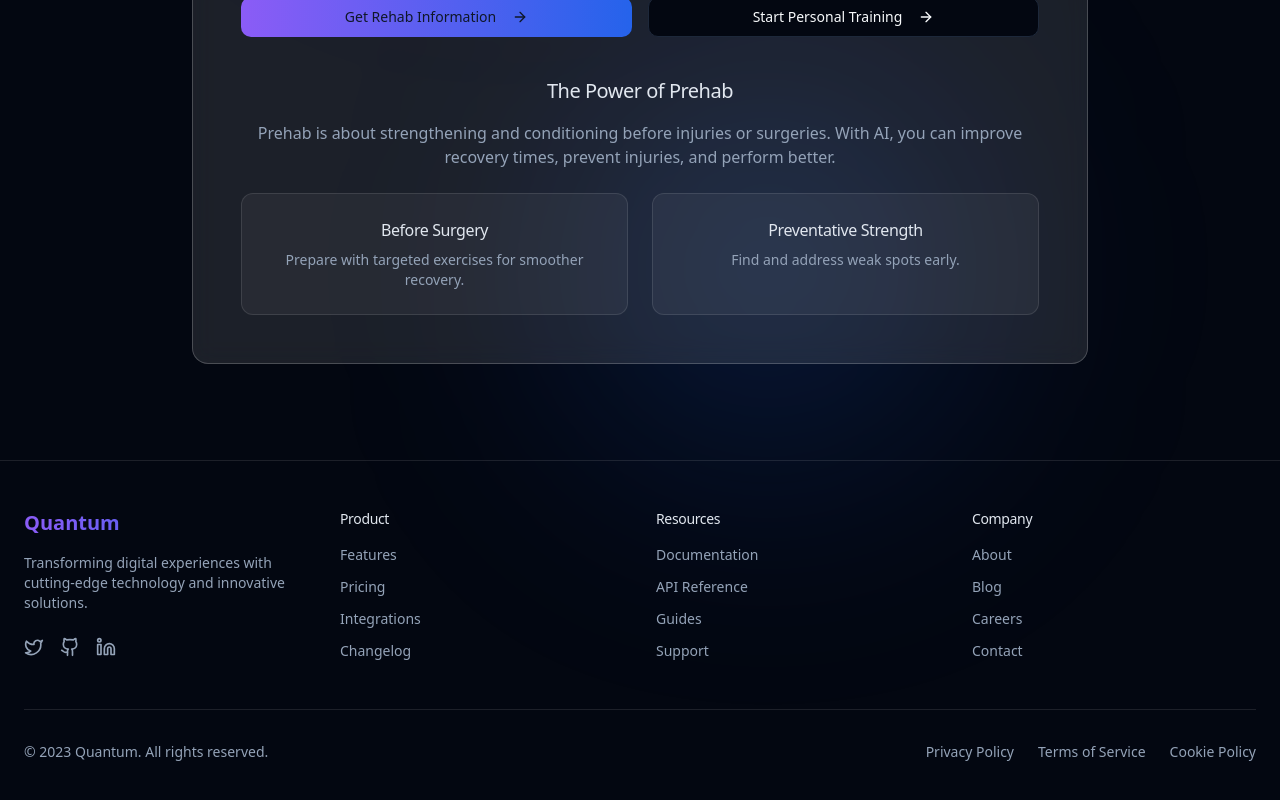
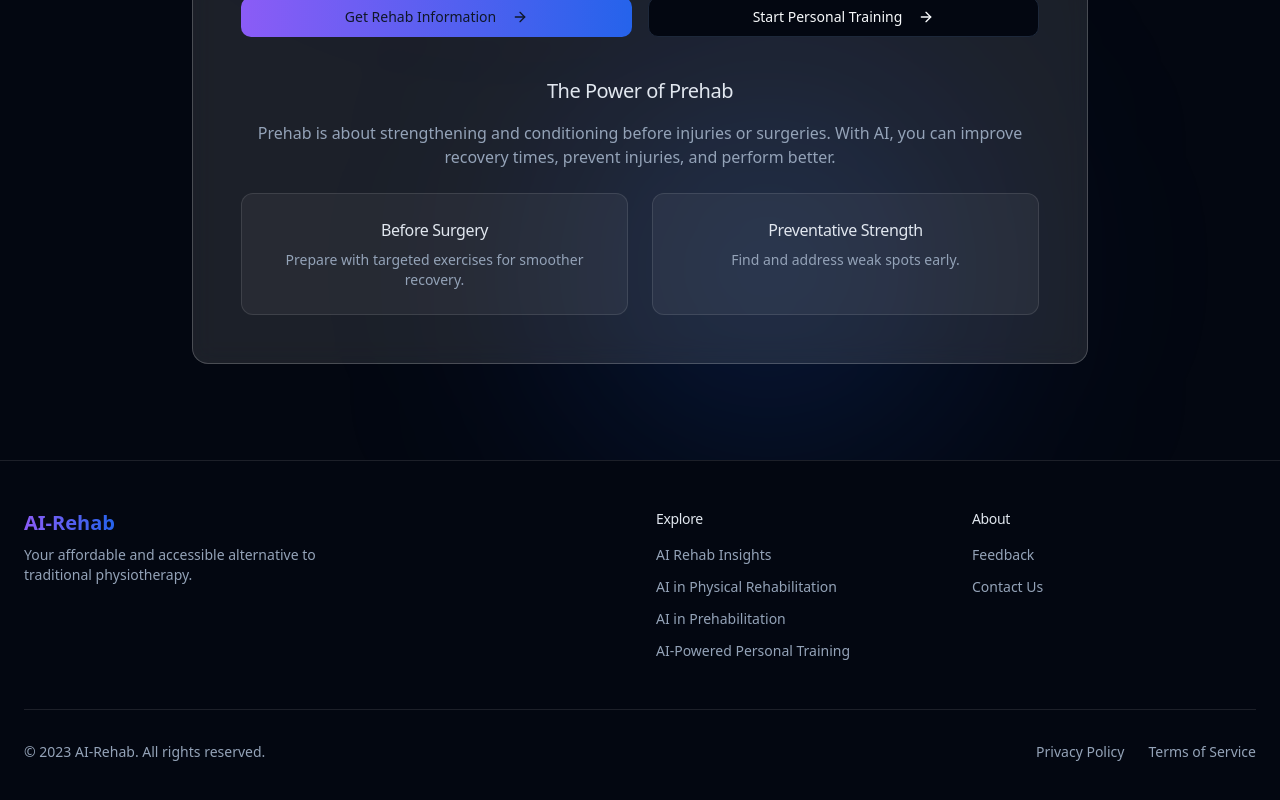
Before and after one commit to garethtyler2/front-end-fantasia, a React (Vite) app: page / in a window 1280 px wide. Shown: the part 3606-4406 px from the top of the page. Built offline with nearby package versions, Linux system fonts and the light colour scheme.

Commit message:
Add footer component

```diff
--- a/src/components/Footer.tsx
+++ b/src/components/Footer.tsx
@@ -1,103 +1,83 @@
 
-import { Github, Twitter, Linkedin } from "lucide-react";
+import { Link } from "react-router-dom";
 
 const Footer = () => {
   return (
-    <footer className="border-t border-white/10 py-12">
+    <footer className="border-t border-white/10 py-12 bg-background">
       <div className="container mx-auto px-4 md:px-6">
-        <div className="grid grid-cols-2 md:grid-cols-4 gap-8">
-          <div className="col-span-2 md:col-span-1">
-            <div className="text-xl font-bold mb-4 bg-clip-text text-transparent bg-gradient-to-r from-brand-purple to-brand-blue">
-              Quantum
+        <div className="grid grid-cols-1 md:grid-cols-2 gap-8">
+          {/* Logo and Title */}
+          <div className="flex flex-col items-start">
+            <div className="flex items-center mb-2">
+              {/* Replace with your actual logo or use text */}
+              <span className="text-xl font-bold bg-clip-text text-transparent bg-gradient-to-r from-brand-purple to-brand-blue mr-2">
+                AI-Rehab
+              </span>
             </div>
             <p className="text-muted-foreground text-sm max-w-xs">
-              Transforming digital experiences with cutting-edge technology and innovative solutions.
+              Your affordable and accessible alternative to traditional physiotherapy.
             </p>
-            <div className="flex space-x-4 mt-6">
-              <a href="#" className="text-muted-foreground hover:text-primary transition-colors">
-                <Twitter className="h-5 w-5" />
-                <span className="sr-only">Twitter</span>
-              </a>
-              <a href="#" className="text-muted-foreground hover:text-primary transition-colors">
-                <Github className="h-5 w-5" />
-                <span className="sr-only">GitHub</span>
-              </a>
-              <a href="#" className="text-muted-foreground hover:text-primary transition-colors">
-                <Linkedin className="h-5 w-5" />
-                <span className="sr-only">LinkedIn</span>
-              </a>
-            </div>
           </div>
 
+          {/* Navigation Links */}
+          <div className="grid grid-cols-2 gap-8">
+            {/* Explore Links */}
             <div>
-            <h3 className="text-sm font-medium mb-4">Product</h3>
+              <h3 className="text-sm font-medium mb-4">Explore</h3>
               <ul className="space-y-3 text-sm">
                 <li>
-                <a href="#" className="text-muted-foreground hover:text-primary transition-colors">Features</a>
+                  <Link to="/insights" className="text-muted-foreground hover:text-primary transition-colors">
+                    AI Rehab Insights
+                  </Link>
                 </li>
                 <li>
-                <a href="#" className="text-muted-foreground hover:text-primary transition-colors">Pricing</a>
+                  <Link to="/ai-physical-rehabilitation" className="text-muted-foreground hover:text-primary transition-colors">
+                    AI in Physical Rehabilitation
+                  </Link>
                 </li>
                 <li>
-                <a href="#" className="text-muted-foreground hover:text-primary transition-colors">Integrations</a>
+                  <Link to="/ai-prehabilitation" className="text-muted-foreground hover:text-primary transition-colors">
+                    AI in Prehabilitation
+                  </Link>
                 </li>
                 <li>
-                <a href="#" className="text-muted-foreground hover:text-primary transition-colors">Changelog</a>
+                  <Link to="/ai-personal-training" className="text-muted-foreground hover:text-primary transition-colors">
+                    AI-Powered Personal Training
+                  </Link>
                 </li>
               </ul>
             </div>
 
+            {/* About Links */}
             <div>
-            <h3 className="text-sm font-medium mb-4">Resources</h3>
+              <h3 className="text-sm font-medium mb-4">About</h3>
               <ul className="space-y-3 text-sm">
                 <li>
-                <a href="#" className="text-muted-foreground hover:text-primary transition-colors">Documentation</a>
+                  <Link to="/feedback" className="text-muted-foreground hover:text-primary transition-colors">
+                    Feedback
+                  </Link>
                 </li>
                 <li>
-                <a href="#" className="text-muted-foreground hover:text-primary transition-colors">API Reference</a>
-              </li>
-              <li>
-                <a href="#" className="text-muted-foreground hover:text-primary transition-colors">Guides</a>
-              </li>
-              <li>
-                <a href="#" className="text-muted-foreground hover:text-primary transition-colors">Support</a>
+                  <Link to="/contact" className="text-muted-foreground hover:text-primary transition-colors">
+                    Contact Us
+                  </Link>
                 </li>
               </ul>
             </div>
-
-          <div>
-            <h3 className="text-sm font-medium mb-4">Company</h3>
-            <ul className="space-y-3 text-sm">
-              <li>
-                <a href="#" className="text-muted-foreground hover:text-primary transition-colors">About</a>
-              </li>
-              <li>
-                <a href="#" className="text-muted-foreground hover:text-primary transition-colors">Blog</a>
-              </li>
-              <li>
-                <a href="#" className="text-muted-foreground hover:text-primary transition-colors">Careers</a>
-              </li>
-              <li>
-                <a href="#" className="text-muted-foreground hover:text-primary transition-colors">Contact</a>
-              </li>
-            </ul>
           </div>
         </div>
 
         <div className="border-t border-white/10 mt-12 pt-8 flex flex-col md:flex-row justify-between items-center">
           <p className="text-sm text-muted-foreground mb-4 md:mb-0">
-            © 2023 Quantum. All rights reserved.
+            © 2023 AI-Rehab. All rights reserved.
           </p>
           <div className="flex space-x-6 text-sm">
-            <a href="#" className="text-muted-foreground hover:text-primary transition-colors">
+            <Link to="/privacy" className="text-muted-foreground hover:text-primary transition-colors">
               Privacy Policy
-            </a>
-            <a href="#" className="text-muted-foreground hover:text-primary transition-colors">
+            </Link>
+            <Link to="/terms" className="text-muted-foreground hover:text-primary transition-colors">
               Terms of Service
-            </a>
-            <a href="#" className="text-muted-foreground hover:text-primary transition-colors">
-              Cookie Policy
-            </a>
+            </Link>
           </div>
         </div>
       </div>
```
Lines whose indentation alone changed are shown as unchanged.
